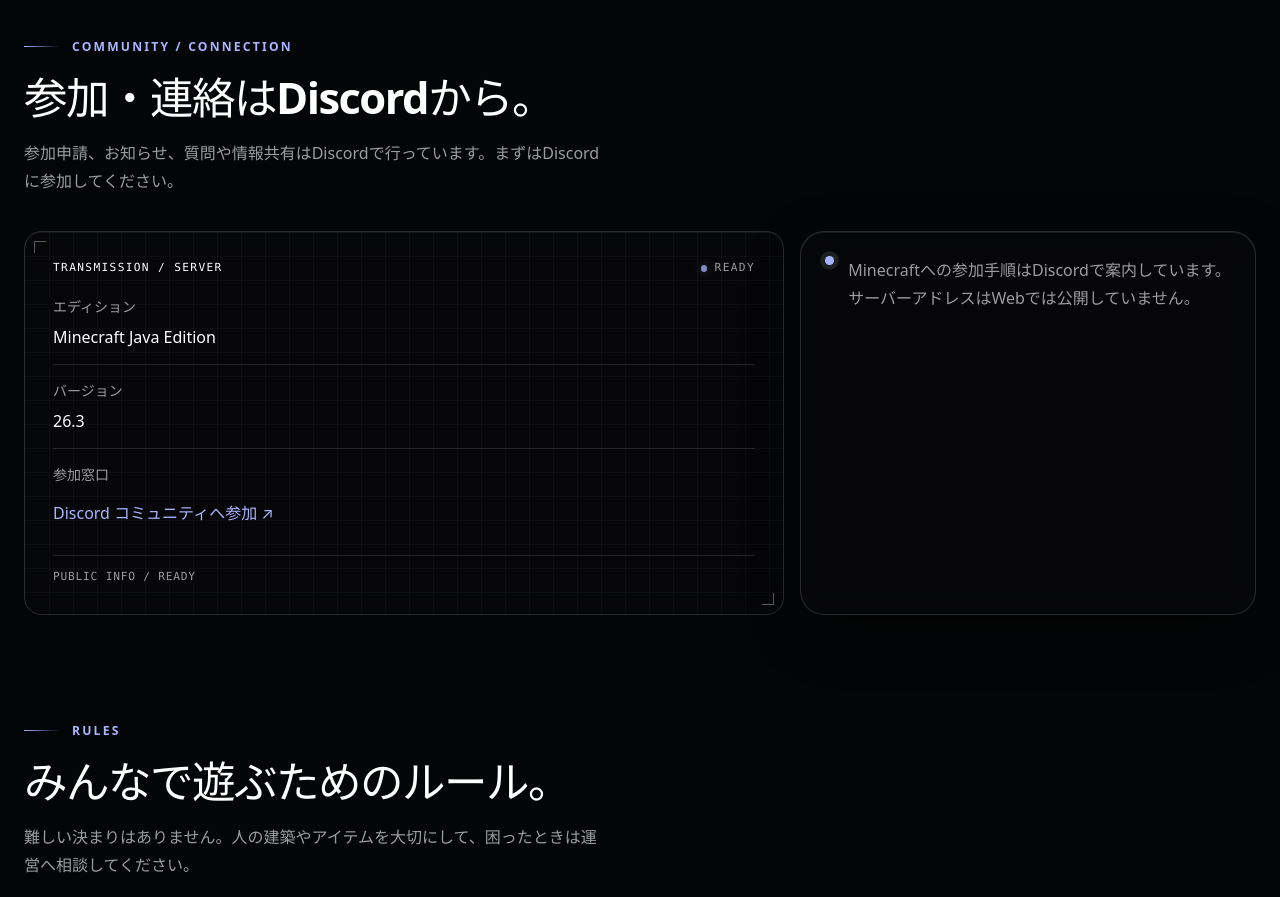
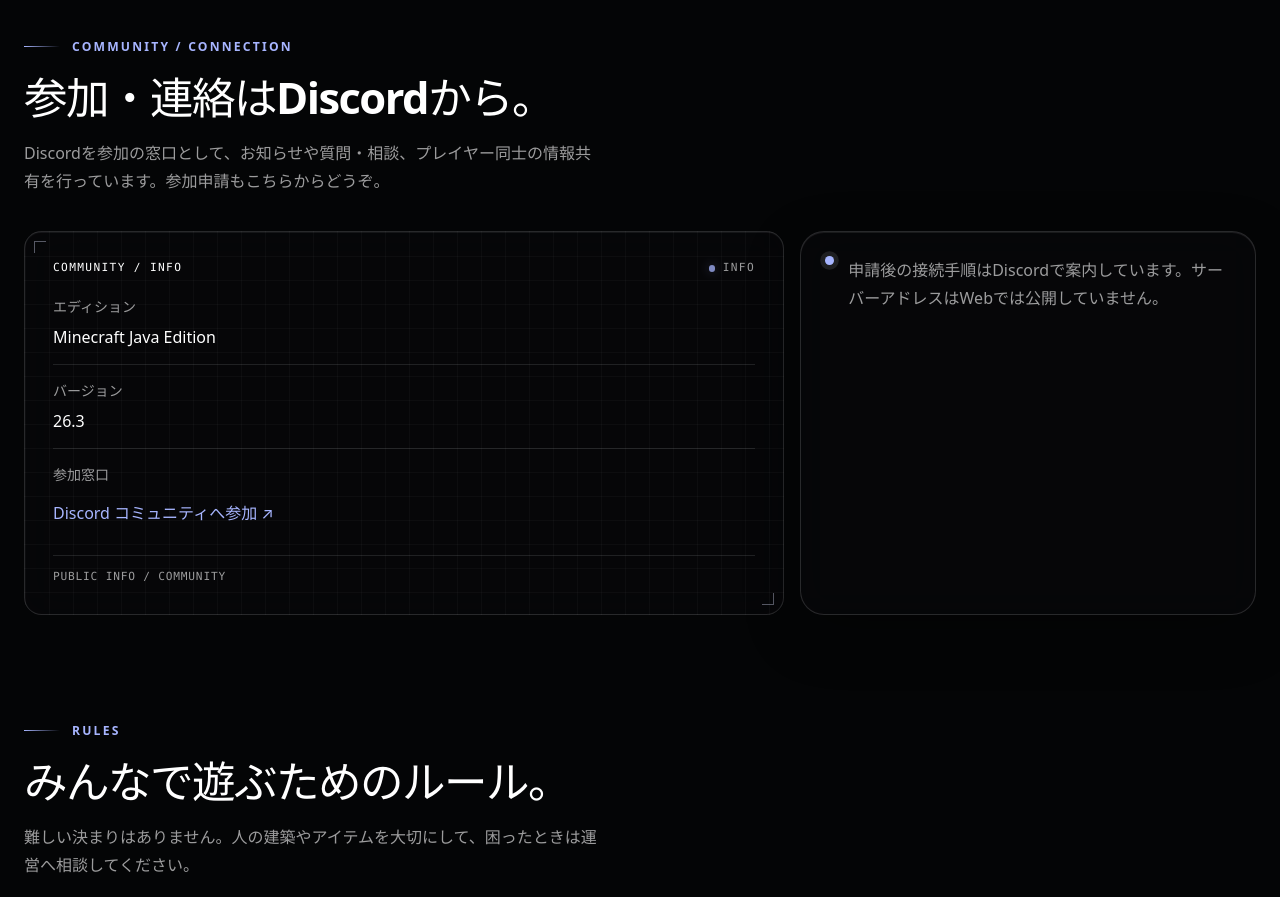
Before and after one commit to Chise7-mc/Celenas-SMP-web, a Next.js app: page / in a window 1280 px wide. Shown: the part 1900-2797 px from the top of the page. Built offline with nearby package versions, Linux system fonts and the light colour scheme.

Commit message:
Refine site content and join experience

```diff
--- a/src/app/globals.css
+++ b/src/app/globals.css
@@ -2091,6 +2091,48 @@
   word-break: normal;
 }
 
+.join-steps {
+  display: grid;
+  gap: 1rem;
+  margin: 1.5rem 0 0;
+  padding: 0;
+  list-style: none;
+}
+
+.join-steps li {
+  display: grid;
+  grid-template-columns: 2rem minmax(0, 1fr);
+  gap: 0.8rem;
+  align-items: start;
+}
+
+.join-steps li > span {
+  color: var(--color-accent);
+  font-family: var(--font-mono);
+  font-size: var(--text-small);
+  line-height: 1.6;
+}
+
+.join-steps h3,
+.join-steps p {
+  margin: 0;
+}
+
+.join-steps h3 {
+  font-size: 1rem;
+  font-weight: 600;
+}
+
+.join-steps p {
+  margin-top: 0.2rem;
+  color: var(--color-muted);
+  font-size: var(--text-small);
+  line-height: 1.65;
+  text-wrap: pretty;
+  line-break: strict;
+  word-break: normal;
+}
+
 .site-footer {
   display: flex;
   align-items: center;
--- a/src/app/page.tsx
+++ b/src/app/page.tsx
@@ -248,6 +248,17 @@
             <p className="eyebrow">Join</p>
             <h2 id="join-title">{homeContent.join.title}</h2>
             <p className="muted">{homeContent.join.description}</p>
+            <ol className="join-steps" aria-label="参加までの手順">
+              {homeContent.join.steps.map((step) => (
+                <li key={step.number}>
+                  <span aria-hidden="true">{step.number}</span>
+                  <div>
+                    <h3>{step.title}</h3>
+                    <p>{step.body}</p>
+                  </div>
+                </li>
+              ))}
+            </ol>
           </div>
           <TransmissionPanel connection={site.connection} variant="join" />
         </section>
--- a/src/components/transmission-panel.tsx
+++ b/src/components/transmission-panel.tsx
@@ -10,7 +10,7 @@
   connection: CommunityConnection;
   variant: "community" | "join";
 }) {
-  const state = "READY";
+  const state = "INFO";
   const isJoin = variant === "join";
 
   return (
@@ -28,7 +28,7 @@
       />
       <div className="transmission-heading">
         <p className="transmission-label">
-          {isJoin ? "JOIN / ACCESS" : "TRANSMISSION / SERVER"}
+          {isJoin ? "JOIN / ACCESS" : "COMMUNITY / INFO"}
         </p>
         <span className="transmission-state">
           <span className="transmission-light" aria-hidden="true" />
@@ -46,7 +46,7 @@
               width={320}
               height={320}
             />
-            <p>参加申請と接続方法はDiscordで案内しています。</p>
+            <p>参加申請と承認後の接続案内はDiscordで確認できます。</p>
           </div>
           <a
             className="glass-button glass-button-primary"
@@ -60,7 +60,7 @@
       ) : (
         <>
           <CommunityDetails connection={connection} />
-          <p className="transmission-footnote">PUBLIC INFO / {state}</p>
+          <p className="transmission-footnote">PUBLIC INFO / COMMUNITY</p>
         </>
       )}
     </div>
--- a/src/content/gallery.json
+++ b/src/content/gallery.json
@@ -2,28 +2,28 @@
   {
     "id": "20261003-145840",
     "src": "/gallery/gallery-20261003-145840.webp",
-    "alt": "tree_farm",
+    "alt": "広い掘削地に並ぶ装置群とビーコンの光",
     "width": 1133,
     "height": 840
   },
   {
     "id": "20261003-145821",
     "src": "/gallery/gallery-20261003-145821.webp",
-    "alt": "yamako_town",
+    "alt": "石造りの建物が並ぶ街の広場",
     "width": 1920,
     "height": 804
   },
   {
     "id": "20261003-145753",
     "src": "/gallery/gallery-20261003-145753.webp",
-    "alt": "sand_duper",
+    "alt": "星空の下にそびえる光る巨大建築",
     "width": 1920,
     "height": 1081
   },
   {
     "id": "20261003-145728",
     "src": "/gallery/gallery-20261003-145728.webp",
-    "alt": "island",
+    "alt": "海上の小島に建つ塔のある建築",
     "width": 1920,
     "height": 1080
   },
--- a/src/content/home.ts
+++ b/src/content/home.ts
@@ -22,10 +22,10 @@
   about: {
     title: "気軽に遊べて、長く続けられるSMP。",
     description:
-      "Celenas SMPは、Minecraft Java Edition 26.3で遊ぶサバイバルサーバーです。建築や探索、装置づくりなど、それぞれ好きなことを楽しんでいます。",
+      "Celenas SMPは、自分のペースを大切にしながら遊べるコミュニティです。",
     paragraphs: [
-      "大きな建築にこもる人も、遠くまで探索する人も、装置を作り続ける人もいます。遊び方やログイン頻度を合わせる必要はありません。",
-      "ひとりで遊ぶのも、誰かと一緒に進めるのも自由です。作ったものがそのまま残っていく、長く遊べるワールドを目指しています。",
+      "人それぞれの建築や探索を尊重し、ひとりで過ごす時間も、誰かと一緒に遊ぶ時間も大切にしています。遊び方やログイン頻度を合わせる必要はありません。",
+      "それぞれが作ったものや過ごした時間がワールドに積み重なっていく。そんな場所を、みんなで長く育てていきます。",
     ],
     values: [
       "無理せず、自分のペースで",
@@ -36,7 +36,7 @@
   world: {
     title: "建築も、探索も、装置も。",
     description:
-      "何をするかは自由です。やりたいことを見つけて、そのまま遊んでください。",
+      "建築・探索・装置づくり。それぞれの楽しみ方を、ワールドの中で形にできます。",
     themes: [
       {
         number: "01",
@@ -58,8 +58,8 @@
   community: {
     title: "参加・連絡はDiscordから。",
     description:
-      "参加申請、お知らせ、質問や情報共有はDiscordで行っています。まずはDiscordに参加してください。",
-    note: "Minecraftへの参加手順はDiscordで案内しています。サーバーアドレスはWebでは公開していません。",
+      "Discordを参加の窓口として、お知らせや質問・相談、プレイヤー同士の情報共有を行っています。参加申請もこちらからどうぞ。",
+    note: "申請後の接続手順はDiscordで案内しています。サーバーアドレスはWebでは公開していません。",
   },
   rules: {
     title: "みんなで遊ぶためのルール。",
@@ -109,7 +109,23 @@
   },
   join: {
     title: "Celenas SMPに参加する",
-    description:
-      "参加申請はDiscordで受け付けています。Minecraft Java Edition 26.3で参加できます。",
+    description: "Discordで申請し、承認後にMinecraftから参加できます。",
+    steps: [
+      {
+        number: "01",
+        title: "Discordに参加する",
+        body: "Celenas SMPのDiscordコミュニティに参加します。",
+      },
+      {
+        number: "02",
+        title: "Minecraft IDで参加申請",
+        body: "申請チャンネルでMinecraft IDを添えて申請します。",
+      },
+      {
+        number: "03",
+        title: "運営の承認後に接続",
+        body: "承認後、案内された手順を確認してMinecraftから接続します。",
+      },
+    ],
   },
 } as const;
```
Also changed, not shown: 3 other files (tests, documents, lock files or other folders).
